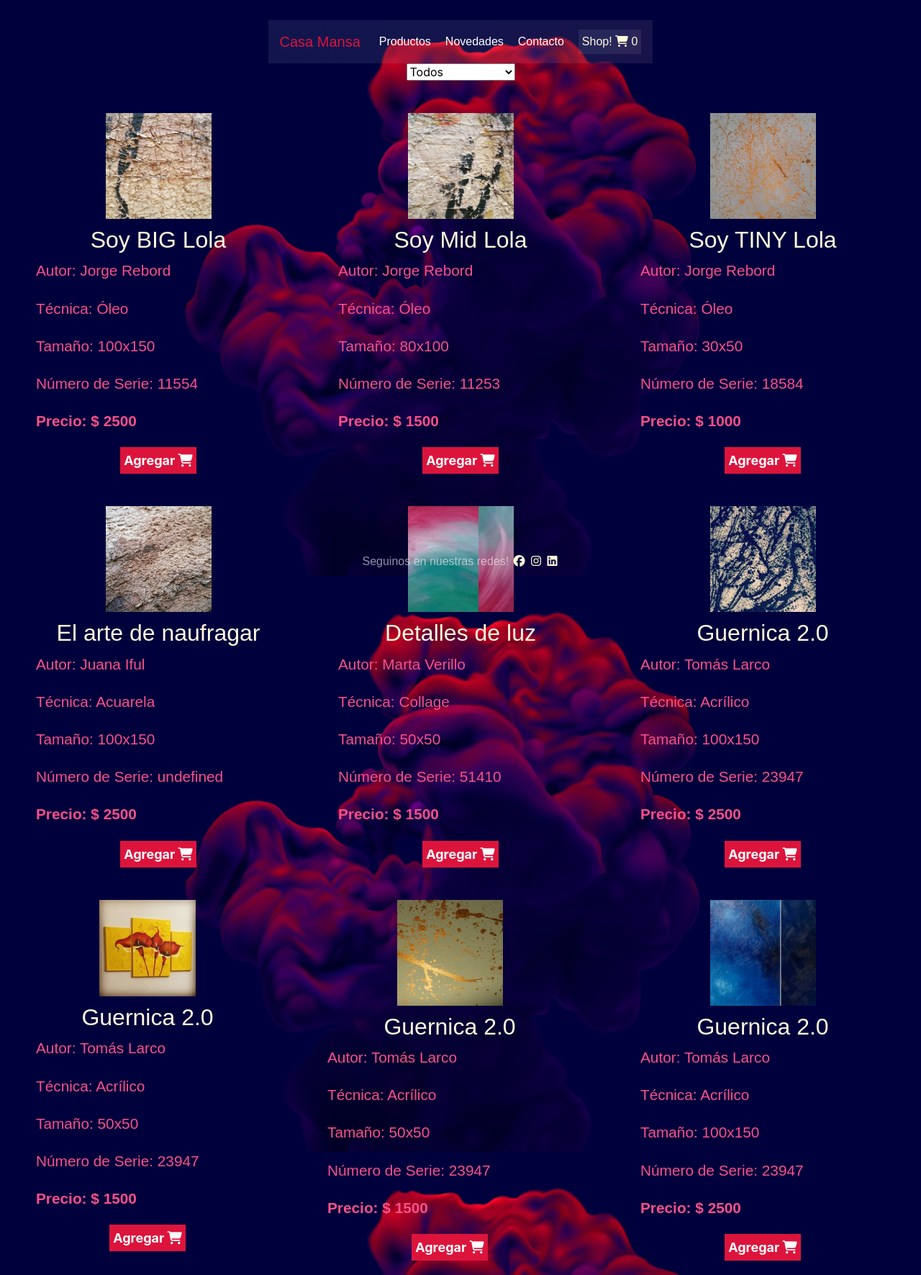
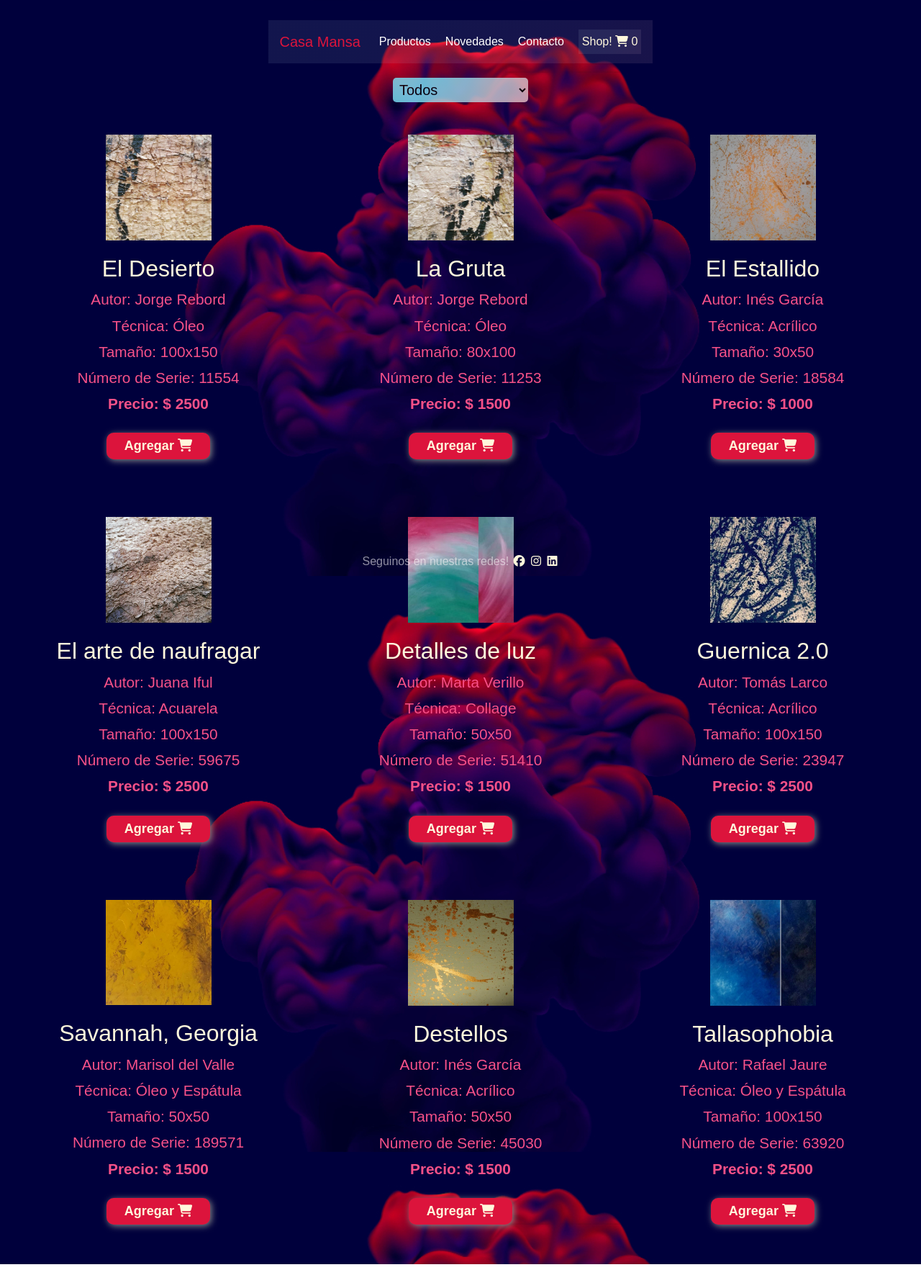
Before and after one commit to RocioGarxia/casaMansaJS, a plain HTML site: page productos.html in a window 1280 px wide. Shown: the whole page at 72% size. Drawn offline with nearby package versions, Linux system fonts and the light colour scheme; a web font is replaced by a local one.

Commit message:
cambios en css en contacto en form y en carrito

```diff
--- a/JS/app.js
+++ b/JS/app.js
@@ -17,6 +17,27 @@ $(document).ready(function () {
     });
 
 });
+
+/* let nombre = document.getElementById ("nombre");
+let email = document.getElementById ("email");
+let error = document.getElementById ("error");
+
+let form = document.getElementById("formContacto");
+form.addEventListener ("submit", function (evt){
+evt.preventDefault ();
+let mensajesError = [];
+
+if (nombre.value === null || nombre.value === ""){
+mensajesError.push ("Ingresá tu nombre");
+}
+
+if (email.value === null || email.value === ""){
+mensajesError.push ("Ingresá tu email");
+}
+
+error.innerHTML = mensajesError.join (", ");
+});
+*/
 
 let carritoDeCompras = []
 
@@ -129,7 +150,7 @@ function agregarAlCarrito(id) {
 
 /*Muestro al usuario un toast con el producto agregado */
 Toastify({
-    text: `Agregaste a ${productoAgregar.lamina}!`,
+    text: `Agregaste a ${productoAgregar.lamina} 😍`,
     backgroundColor: "linear-gradient(to right, #00b09b, #96c93d)",
     className: "info",
     duration: 1000,
@@ -140,7 +161,7 @@ let botonEliminar = document.getElementById(`eliminar${productoAgregar.id}`)
 /*Muestro al usuario un toast de alerta con el producto eliminado */
 botonEliminar.addEventListener('click', () => {
     Toastify({
-        text: `Eliminaste a ${productoAgregar.lamina}!`,
+        text: `Eliminaste a ${productoAgregar.lamina} 😭`,
         backgroundColor: "crimson",
         className: "info",
         duration: 1000,
--- a/css/prueba.css
+++ b/css/prueba.css
@@ -113,7 +113,7 @@ legend {
 
 div {
   font-family: "Barlow Condensed", sans-serif;
-  color: #f75188;
+  color: crimson;
   font-size: 15pt;
   padding: 2px; }
 
@@ -198,8 +198,9 @@ ul li {
 #exampleModalLabel {
   font-size: 50pt !important;
   margin-top: 2px;
-  color: #040300;
-  margin-left: 170px;
+  margin-left: 150px;
+  color: crimson;
+  font-family: "Playfair Display", serif;
 }
 
 .subtitle {
@@ -213,8 +214,12 @@ ul li {
   font-size: 40px;
   text-align: center;
   background-color: crimson;
+  color: cornsilk;
+  font-weight: bolder;
   padding: 20px;
   border-radius: 10px;
+  box-shadow: 2px 2px 10px #888888;
+  border: none;
   font-family: "Barlow Condensed", sans-serif; }
 
 .center {
@@ -270,15 +275,9 @@ ul li {
   box-sizing: border-box;
   width: 500px;
   margin: auto;
-  margin-top: 30px;
   padding: 20px;
   box-shadow: 0 0 20px 2px rgba 0, 0, 0, 0.3;
   position: relative; }
-
-.formulario__titulo {
-  text-align: center;
-  margin-top: 0;
-  color: crimson; }
 
 .formulario.submit {
   display: block;
--- a/css/styles_carrito.css
+++ b/css/styles_carrito.css
@@ -68,7 +68,7 @@ ul li {
 
       /* ACA PISO ALGUNAS CARACTERISTICAS DEL MODAL*/
 .modal-content {
-    background-color: #90d5ec;
+    background-color: #90d5ec69;
     background-image: linear-gradient(315deg, #90d5ec8e 0%, #fc575f8e 74%); }
 
   .btn-primary {
@@ -122,7 +122,7 @@ ul li {
 
 img {
     width: 42%;
-    margin-bottom: 10px;
+    margin-bottom: 20px;
   }
 
 h2 {
@@ -135,8 +135,8 @@ p {
         font-family: "Barlow Condensed", sans-serif;
         color: #f75188;
         font-size: 1.3rem;
-        margin: 5px 5px 21px 5px;
-        text-align: justify; }
+        margin: 5px 5px 5px 5px;
+        text-align: center; }
 
 select{
     display: flex;
@@ -168,16 +168,22 @@ footer {
   background-image: linear-gradient(315deg, #eec0c60e 0%, #7ee7fa0e 54%);
   padding: 5px;
   border-style: none;
-  margin-left: 10px; }
+  margin-left: 10px;
+}
 
   #boton-carrito:hover {
     background-image: linear-gradient(315deg, #eec0c688 0%, #7ee7fa75 54%);
     color: crimson;
     font-weight: bold;
-    font-size: 1.62rem; }
+    font-size: 1.62rem;
+  }
 
 #boton-carrito:focus {
     outline: none;
+}
+
+#carritoCerrar {
+  background-color: transparent !important;
 }
 
 #contenedor-productos {
@@ -191,7 +197,7 @@ footer {
 .producto {
     max-width: 30%;
     padding: 5px;
-    margin-bottom: 5px;
+    margin-bottom: 40px;
     margin-top: 30px;
     text-align: center;
 }
@@ -200,15 +206,26 @@ footer {
 }
 .boton-agregar {
     background-color: crimson;
-    color: white;
+    border-radius: 10px;
+    color: cornsilk;
     font-size: 18px;
-    font-weight: 700;
+    font-weight: bolder;
+    font-family: "Barlow Condensed", sans-serif;
     padding: 5px;
+    padding-left: 25px;
+    padding-right: 25px;
     border: none;
+    box-shadow: 2px 2px 10px #888888;
+    margin-top: 20px;
 }
+
 .boton-agregar:hover {
     cursor: pointer;
-}
+    background-color:rgb(8, 43, 148);
+    padding-right: 30px;
+    padding-left: 30px;
+    font-size: 20px; }
+
 .boton-agregar:focus {
     outline: none;
 }
@@ -234,7 +251,9 @@ footer {
 
 .modal-carrito {
     position: relative;
-    background-color: white;
+    background: linear-gradient(to bottom right, #ffffff 35%, #62bac6 100%);
+    border-radius: 15px;
+    box-shadow: 5px 5px 20px #888888;
     min-width: 500px;
     padding: 20px;
     margin-top: -100%;
@@ -283,8 +302,8 @@ footer {
 }
 
 .boton-eliminar {
-    background-color: white;
-    color: royalblue;
+  background-color: transparent;
+  color: rgb(8, 43, 148);
     border: none;
     font-size: 20px;
 }
@@ -302,3 +321,15 @@ h3 {
   font-weight: bolder;
   font-size: 1.25 rem;
   margin: 5 rem; }
+
+#selectTamaño {
+  background-color: #eec0c6;
+  background-image: linear-gradient(315deg, #eec0c6 0%, #7ee8fa 74%);
+  opacity: 80%;
+  font-family: "Barlow Condensed", sans-serif;
+  font-size: 20px;
+  padding: 5px;
+  border: none;
+  border-radius: 5px;
+  margin-top: 20px;
+}
--- a/stock.json
+++ b/stock.json
@@ -1,7 +1,7 @@
 [
     {
       "id": 1,
-      "lamina": "Soy BIG Lola ",
+      "lamina": "El Desierto",
       "autor": "Jorge Rebord",
       "tecnica": "Óleo",
       "numSerie": 11554,
@@ -11,7 +11,7 @@
     },
     {
       "id": 2,
-      "lamina": "Soy Mid Lola",
+      "lamina": "La Gruta",
       "autor": "Jorge Rebord",
       "tecnica": "Óleo",
       "numSerie": 11253,
@@ -21,9 +21,9 @@
     },
     {
       "id": 3,
-      "lamina": "Soy TINY Lola",
-      "autor": "Jorge Rebord",
-      "tecnica": "Óleo",
+      "lamina": "El Estallido",
+      "autor": "Inés García",
+      "tecnica": "Acrílico",
       "numSerie": 18584,
       "tamaño": "30x50",
       "precio": 1000,
@@ -34,6 +34,7 @@
       "lamina": "El arte de naufragar",
       "autor": "Juana Iful",
       "tecnica": "Acuarela",
+      "numSerie": 59675,
       "tamaño": "100x150",
       "precio": 2500,
       "img": "Media/ART10.jpg"
@@ -61,21 +62,21 @@
 
     {
       "id": 7,
-      "lamina": "Guernica 2.0",
-      "autor": "Tomás Larco",
-      "tecnica": "Acrílico",
-      "numSerie": 23947,
+      "lamina": "Savannah, Georgia",
+      "autor": "Marisol del Valle",
+      "tecnica": "Óleo y Espátula",
+      "numSerie": 189571,
       "tamaño": "50x50",
       "precio": 1500,
-      "img": "Media/ART14.jpg"
+      "img": "Media/ART18.jpg"
     },
 
     {
       "id": 8,
-      "lamina": "Guernica 2.0",
-      "autor": "Tomás Larco",
+      "lamina": "Destellos",
+      "autor": "Inés García",
       "tecnica": "Acrílico",
-      "numSerie": 23947,
+      "numSerie": 45030,
       "tamaño": "50x50",
       "precio": 1500,
       "img": "Media/ART15.jpg"
@@ -83,10 +84,10 @@
 
     {
       "id": 9,
-      "lamina": "Guernica 2.0",
-      "autor": "Tomás Larco",
-      "tecnica": "Acrílico",
-      "numSerie": 23947,
+      "lamina": "Tallasophobia",
+      "autor": "Rafael Jaure",
+      "tecnica": "Óleo y Espátula",
+      "numSerie": 63920,
       "tamaño": "100x150",
       "precio": 2500,
       "img": "Media/ART16.jpg"
```
Also changed, not shown: JS/form.js (added, +43 -0 lines), contacto.html (+20 -10 lines), index.html (line endings or trailing spaces).
